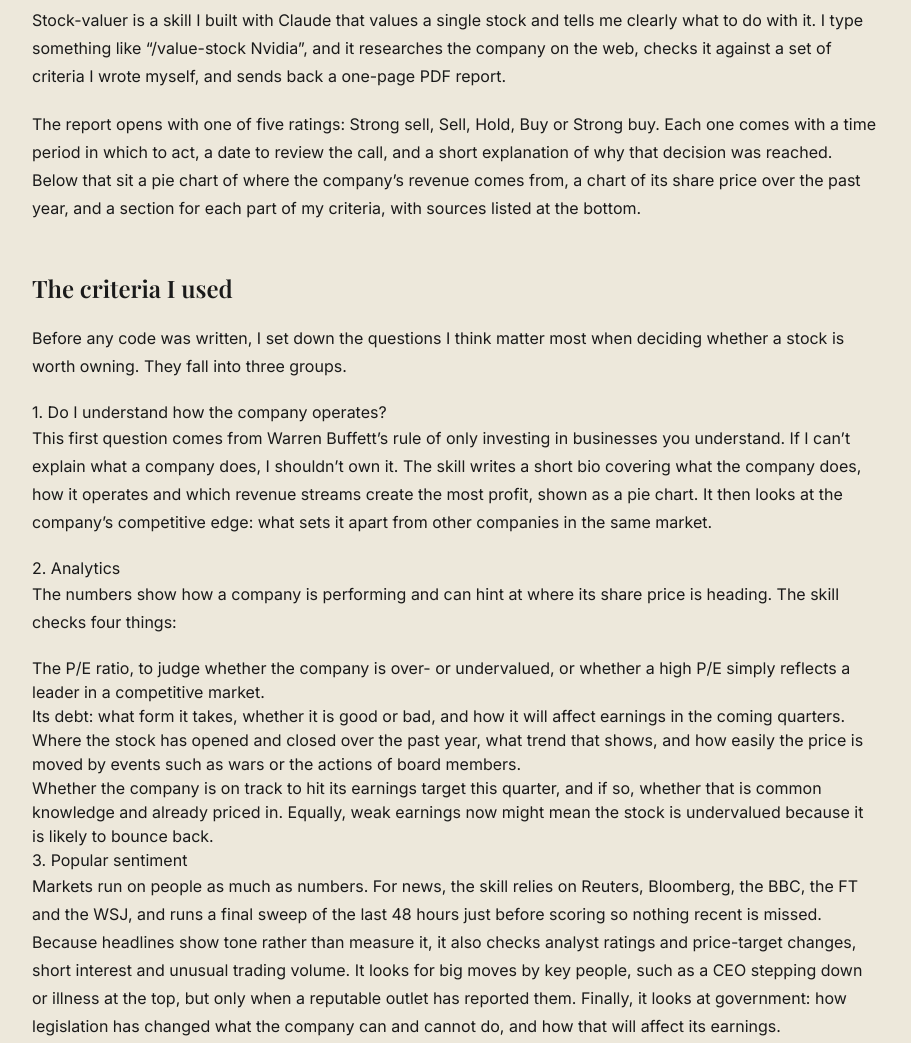
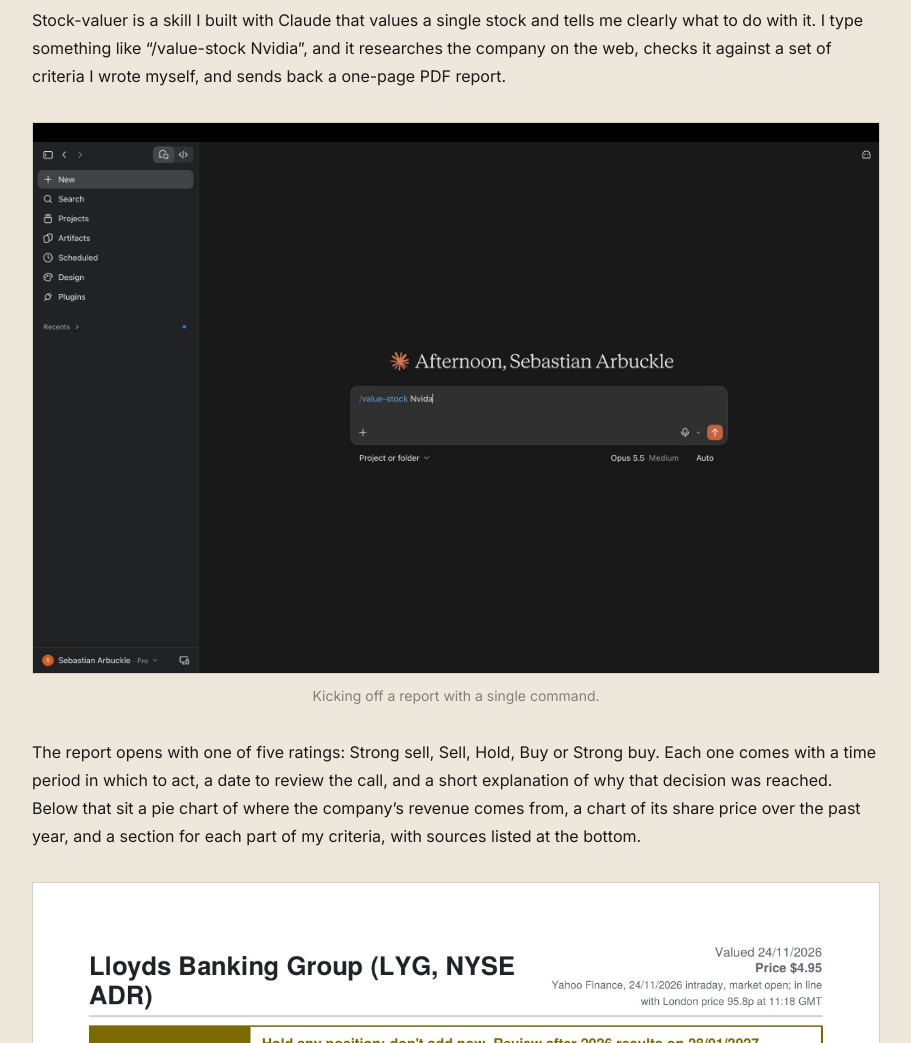
Before and after one commit to sebastianarbuckle/website, an Astro site: page /articles/building-a-stock-valuer-skill-with-claude in a window 1280 px wide. Shown: the part 340-1383 px from the top of the page, without its empty margins (184-1095 px from the left). Built offline with nearby package versions, Linux system fonts and the light colour scheme; Astro itself is replaced by a stand-in of ours.

Commit message:
Add images to Finance article
Embeds the two screenshots (the /value-stock prompt and an example Lloyds Banking Group report) at the points in the article text they illustrate, with figure captions matching the site's minimal style.

```diff
--- a/src/content/articles/building-a-stock-valuer-skill-with-claude.md
+++ b/src/content/articles/building-a-stock-valuer-skill-with-claude.md
@@ -9,7 +9,17 @@ description: "A custom Claude skill that values a single stock against a set of
 
 Stock-valuer is a skill I built with Claude that values a single stock and tells me clearly what to do with it. I type something like "/value-stock Nvidia", and it researches the company on the web, checks it against a set of criteria I wrote myself, and sends back a one-page PDF report.
 
+<figure>
+  <img src="/images/stock-valuer/value-stock-prompt.jpg" alt="Typing /value-stock Nvidia into Claude" />
+  <figcaption>Kicking off a report with a single command.</figcaption>
+</figure>
+
 The report opens with one of five ratings: Strong sell, Sell, Hold, Buy or Strong buy. Each one comes with a time period in which to act, a date to review the call, and a short explanation of why that decision was reached. Below that sit a pie chart of where the company's revenue comes from, a chart of its share price over the past year, and a section for each part of my criteria, with sources listed at the bottom.
+
+<figure>
+  <img src="/images/stock-valuer/lloyds-report.jpg" alt="Example stock-valuer report for Lloyds Banking Group, rated Hold" />
+  <figcaption>An example report — a Hold rating for Lloyds Banking Group.</figcaption>
+</figure>
 
 ## The criteria I used
 
--- a/src/styles/global.css
+++ b/src/styles/global.css
@@ -21,3 +21,27 @@
   text-decoration: underline;
   text-underline-offset: 2px;
 }
+
+.prose-content :where(h3) {
+  font-family: var(--font-serif);
+  font-size: 1.25rem;
+  margin-top: 1.75em;
+  margin-bottom: 0.5em;
+}
+
+.prose-content figure {
+  margin: 2em 0;
+}
+
+.prose-content figure img {
+  width: 100%;
+  height: auto;
+  border: 1px solid rgb(0 0 0 / 0.1);
+}
+
+.prose-content figcaption {
+  margin-top: 0.75em;
+  font-size: 0.875rem;
+  opacity: 0.5;
+  text-align: center;
+}
```
Also changed, not shown: public/images/stock-valuer/lloyds-report.jpg (added), public/images/stock-valuer/value-stock-prompt.jpg (added).
